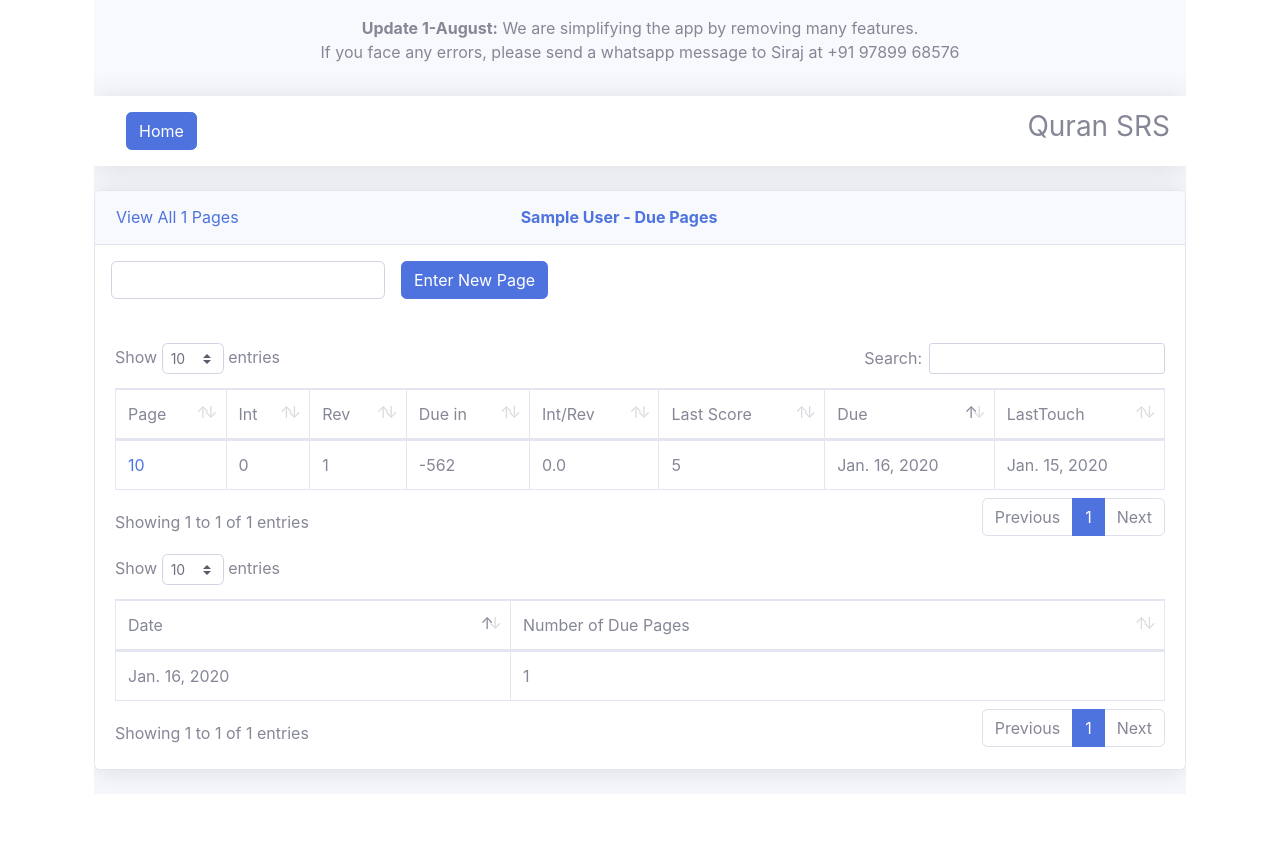
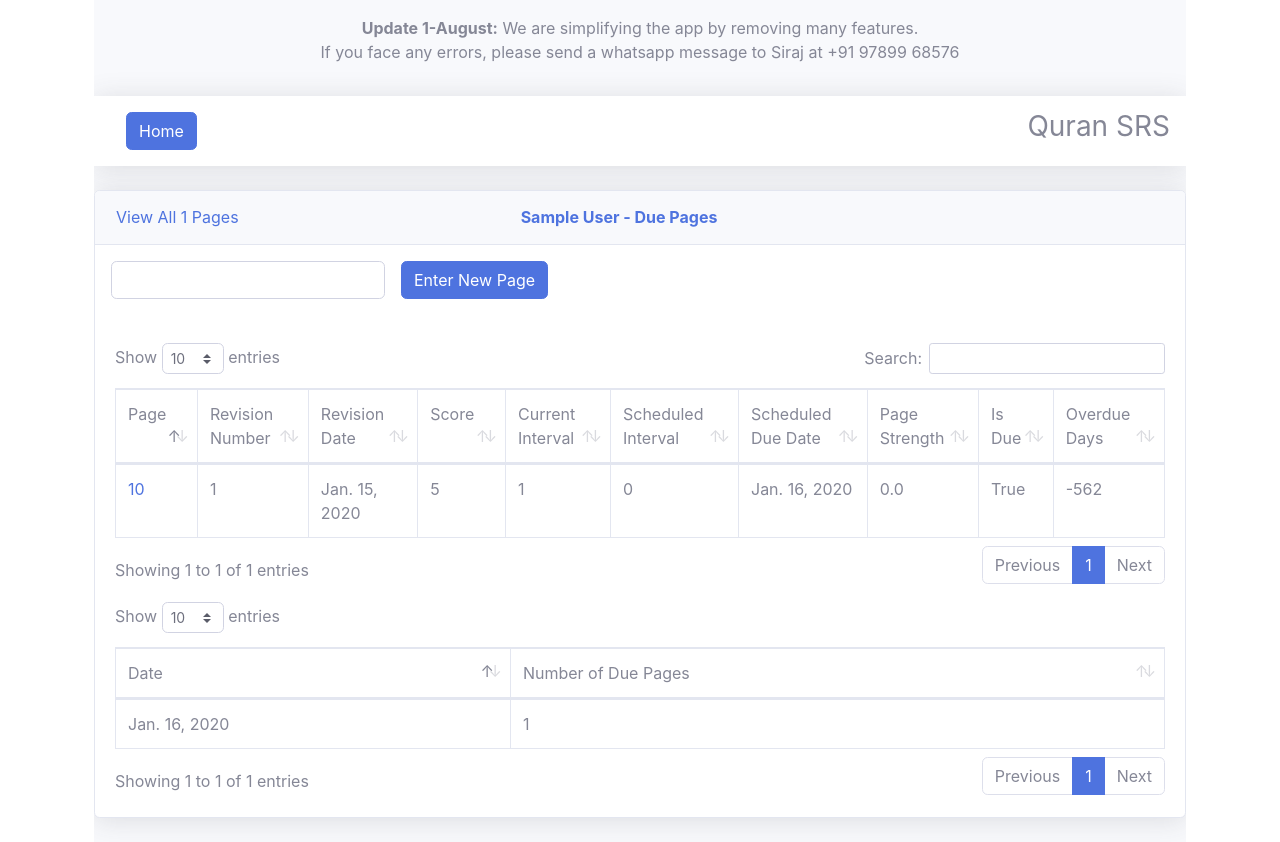
Before and after one commit to siraj-samsudeen/quran-srs, a Django app: page /student/1/due/ in a window 1280 px wide. Before the commit the page ends 785 px from the top, so only its background shows below. Run offline with Django 3.2, Linux system fonts and the light colour scheme; a user stored in the database is signed in; tables that the repository leaves empty hold one stand-in row (values such as "Sample post"); some libraries are stand-ins or nearby versions.

Commit message:
removed the concept of key_map and directly used page_summary to display table header info

```diff
--- a/core_app/templates/due.html
+++ b/core_app/templates/due.html
@@ -46,9 +46,9 @@
         <thead>
           <tr>
             <td>Page</td>
-            {% for key,key_display_name in keys_map.items %}
+            {% for key in page_summary.keys %}
             <td>
-              {{key_display_name}}
+              {{key | format_title}}
             </td>
             {% endfor %}
           </tr>
@@ -59,8 +59,8 @@
             <a href="{% url 'page_entry' student_id=student.id page=page due_page=1 %}">{{page}}</a>
           </td>
 
-          {% for key in keys_map.keys %}
-          <td>{{ page_summary|get_item:key }}</td>
+          {% for value in page_summary.values %}
+          <td>{{ value }}</td>
           {% endfor %}
 
         </tr>
@@ -102,9 +102,6 @@
       $('#dataTable').DataTable({
         stateSave: true,
         responsive: true,
-        "order": [
-          [6, "asc"] //Sort order column
-        ]
       });
       $('#summaryTable').DataTable({
         stateSave: true,
--- a/core_app/templatetags/custom_format.py
+++ b/core_app/templatetags/custom_format.py
@@ -12,3 +12,12 @@ def display_zero(value):
 @register.filter
 def get_item(dictionary, key):
     return dictionary.get(key)
+
+
+@register.filter
+def format_title(value):
+    """
+    Input: 'revision_number'
+    Output: 'Revision Number'
+    """
+    return " ".join([item.title() for item in value.split("_")])
--- a/core_app/tests.py
+++ b/core_app/tests.py
@@ -60,12 +60,10 @@ def describe_safety_net_for_refactoring():
         response = client.get("/student/3/due/")
         assertTemplateUsed(response, "due.html")
         assert "pages_due" in response.context
-        assert "keys_map" in response.context
 
         response = client.get("/student/4/due/")
         assertTemplateUsed(response, "due.html")
         assert "pages_due" in response.context
-        assert "keys_map" in response.context
 
 
 def describe_visit_all_pages():
@@ -78,7 +76,6 @@ def describe_visit_all_pages():
         response = client.get("/student/1/due/")
         assertTemplateUsed(response, "due.html")
         assert "pages_due" in response.context
-        assert "keys_map" in response.context
 
     def due_page_entry(client):
         response = client.get("/student/1/due/")
--- a/core_app/views.py
+++ b/core_app/views.py
@@ -7,16 +7,6 @@ from .forms import RevisionEntryForm
 from .models import PageRevision
 
 from . import utils
-
-KEYS_MAP = {
-    "scheduled_interval": "Int",
-    "revision_number": "Rev",
-    "overdue_days": "Due in",
-    "page_strength": "Int/Rev",
-    "score": "Last Score",
-    "scheduled_due_date": "Due",
-    "revision date": "LastTouch",
-}
 
 
 @login_required
@@ -34,7 +24,6 @@ def page_all(request, student_id):
         {
             "pages_all": qrs.calculate_stats_for_all_pages(student_id),
             "student": student,
-            "keys_map": KEYS_MAP,
         },
     )
 
@@ -54,7 +43,6 @@ def page_due(request, student_id):
         {
             "pages_due": pages_due,
             "student": student,
-            "keys_map": KEYS_MAP,
             "next_new_page": request.session.get(next_page_key),
             "due_date_summary": counter,
             "total_page_count": total_page_count,
@@ -109,7 +97,6 @@ def page_entry(request, student_id, page, due_page):
             "page_summary": page_summary,
             "form": form,
             "student": student,
-            "keys_map": KEYS_MAP,
             "new_page": new_page,
         },
     )
```
Also changed, not shown: core_app/templates/all.html (+4 -4 lines), core_app/templates/page_entry.html (+5 -6 lines).
